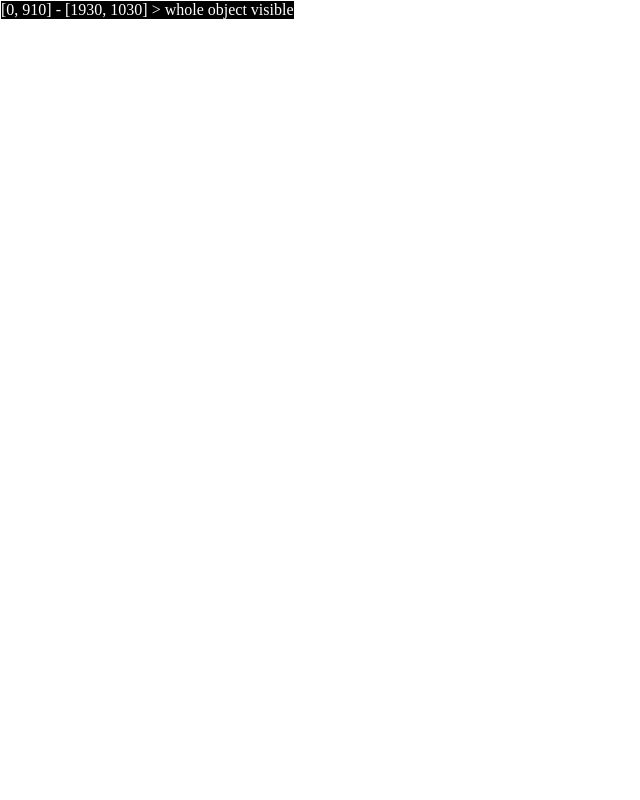
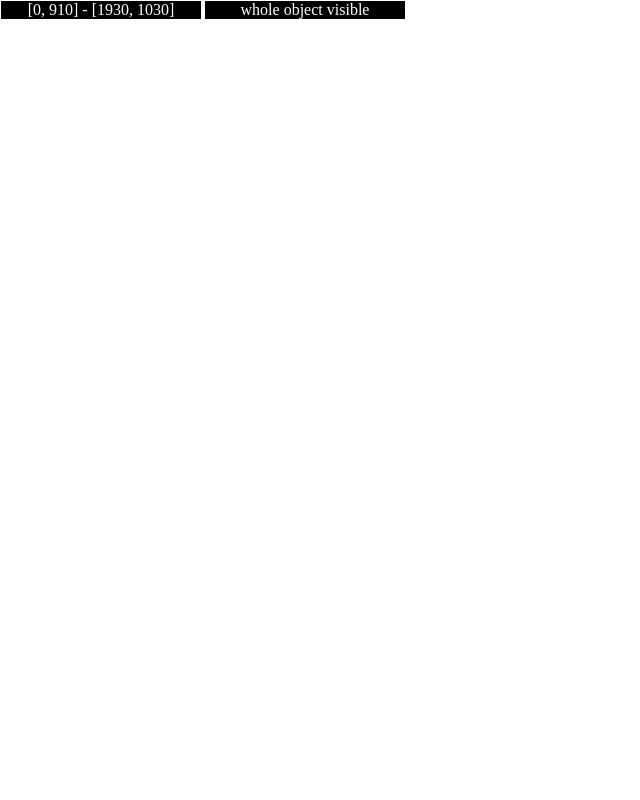
Before and after one commit to bjarnis/bjarnis.github.io, a plain HTML site: page divpos.html in a window 1280 px wide. Shown: the top 800 px of the page, without its empty margins (0-640 px from the left). Drawn offline with nearby package versions, Linux system fonts and the light colour scheme.

Commit message:
Update divpos.html

```diff
--- a/divpos.html
+++ b/divpos.html
@@ -4,12 +4,19 @@
 		<title>Div position</title>
 		<script async="" src="https://cdnjs.cloudflare.com/ajax/libs/jquery/3.3.1/jquery.min.js"></script>
 		<style>
-			#console {
+			.console {
 				background-color: black;
 				color: white;
 				position: fixed;
 				top: 1px;
+				width: 200px;
+				text-align: center;
+			}
+			#nrconsole {
 				left: 1px;
+			}
+			#textconsole {
+				left: 205px;
 			}
 			#element2 {
 				margin-left: 10px;
@@ -31,22 +38,22 @@
 				var buff = '['+ Math.round(pageTop) +', '+  Math.round(elementTop) +']';
 				buff += ' - ['+  Math.round(pageBottom) +', '+  Math.round(elementBottom) +']';
 				if ((pageTop < elementTop) && (pageBottom > elementBottom)){
-					buff += ' > whole object visible';
+					buff += '>whole object visible';
 				}
 				else if (elementBottom < pageTop){
-					buff += ' > above';
+					buff += '>above';
 				}
 				else if (elementTop > pageBottom){
-					buff += ' > bellow';
+					buff += '>bellow';
 				}
 				else if ((elementTop < pageBottom) && (elementBottom > pageBottom)){
-					buff += ' > top visible';
+					buff += '>top visible';
 				}
 				else if ((elementBottom > pageTop) && (elementTop < pageTop)){
-					buff += ' > bottom visible';
+					buff += '>bottom visible';
 				}
 				else {
-					buff += ' > wtf';
+					buff += '>wtf';
 				}
 				return buff;
 			};
@@ -61,7 +68,9 @@
 			};
 
 			var update = function(){
-				document.getElementById('console').innerHTML = visibleY(document.getElementById('element2')) ;
+				var out =  visibleY(document.getElementById('element2')).split('>');
+				document.getElementById('textconsole').innerHTML = out[1];
+				document.getElementById('nrconsole').innerHTML = out[0];
 			};
 			attachEvent(window, "scroll", update);
 			attachEvent(window, "resize", update);
@@ -70,7 +79,7 @@
 		</script>
 	</head>
 	<body>
-		<div id="console"></div>
+		<span id="textconsole" class="console">asdf</span><span id="nrconsole" class="console">1234</span>
 		<div id="element2"></div>
 	</body>
 </html>
```
